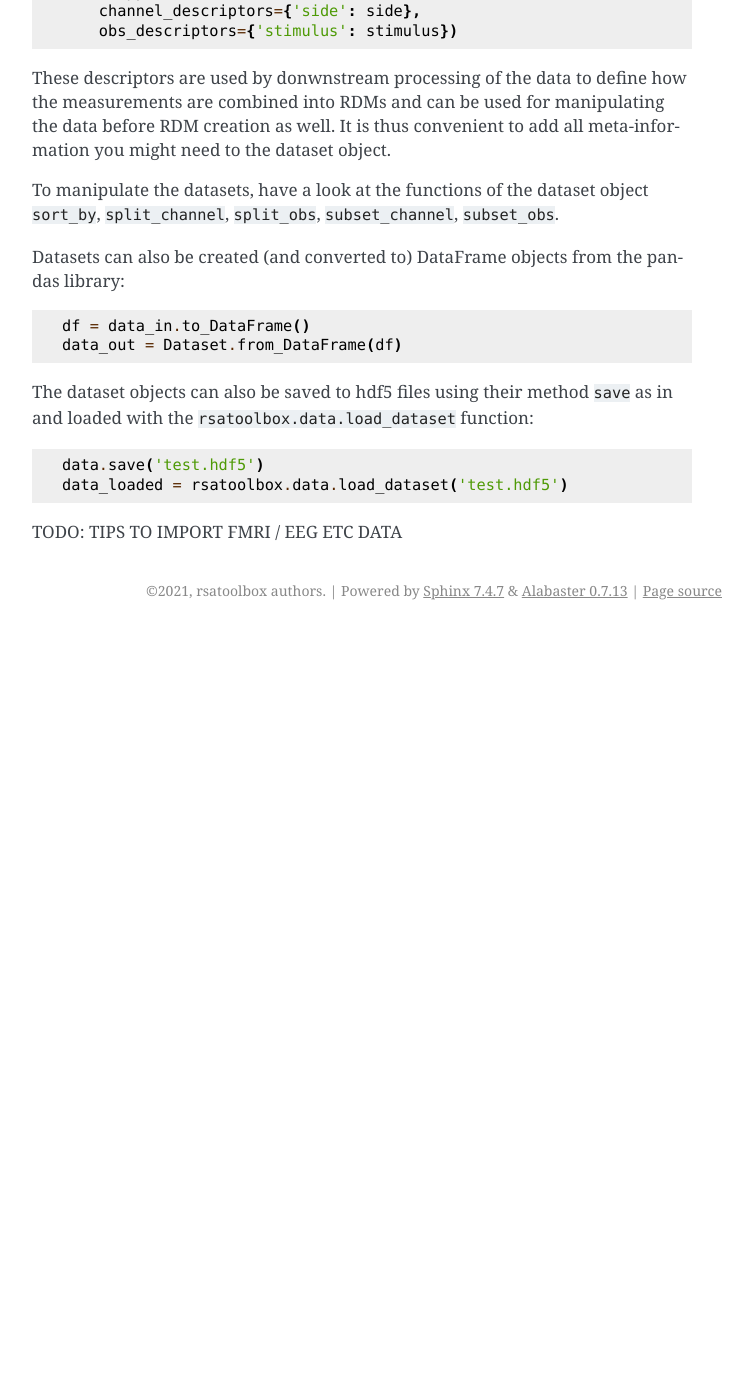
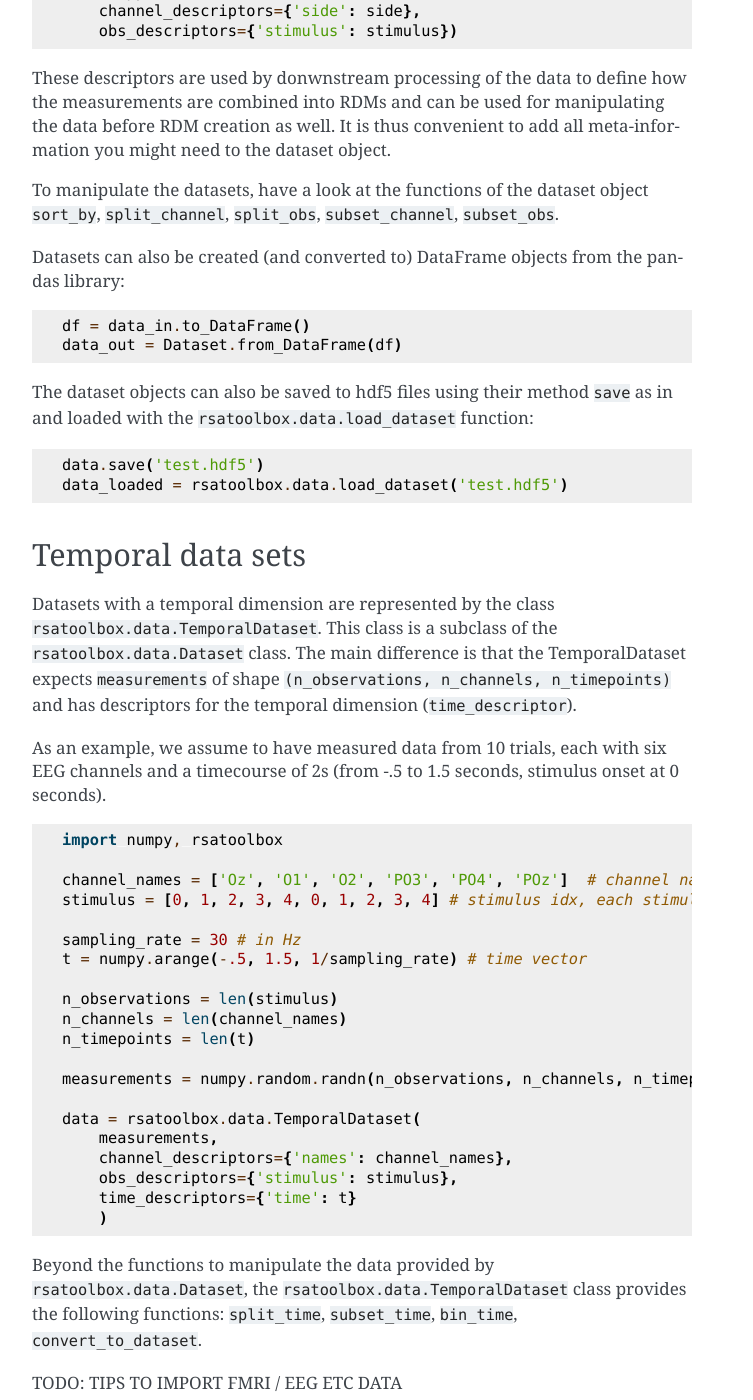
Before and after one commit to rsagroup/rsatoolbox, a Sphinx documentation site: the page built from docs/source/datasets.rst, in a window 1280 px wide and 1400 px high, scrolled down 664 px. Shown: the whole window, without its empty margins (388-1141 px from the left). Built offline with Sphinx 7.4.7, drawn with Linux system fonts in a browser that asks for light colours; pages that are not in the unit, such as notebooks, are missing from menus; before the commit the page ends 1294 px from its top, so only the background shows below that; some of the changed text lies outside the part shown.

Commit message:
added section on TemporalDataset

```diff
--- a/docs/source/datasets.rst
+++ b/docs/source/datasets.rst
@@ -49,5 +49,44 @@ The dataset objects can also be saved to hdf5 files using their method ``save``
     data_loaded = rsatoolbox.data.load_dataset('test.hdf5')
 
 
+.. _TemporalDatasets:
+
+Temporal data sets
+--------------------
+
+Datasets with a temporal dimension are represented by the class ``rsatoolbox.data.TemporalDataset``. This class is a subclass of the
+``rsatoolbox.data.Dataset`` class. The main difference is that the TemporalDataset expects ``measurements`` of shape
+``(n_observations, n_channels, n_timepoints)`` and has descriptors for the temporal dimension (``time_descriptor``).
+
+As an example, we assume to have measured data from 10 trials, each with six EEG channels and a timecourse of 2s
+(from -.5 to 1.5 seconds, stimulus onset at 0 seconds).
+
+
+.. code-block:: python
+
+    import numpy, rsatoolbox
+
+    channel_names = ['Oz', 'O1', 'O2', 'PO3', 'PO4', 'POz']  # channel names
+    stimulus = [0, 1, 2, 3, 4, 0, 1, 2, 3, 4] # stimulus idx, each stimulus was presented twice
+
+    sampling_rate = 30 # in Hz
+    t = numpy.arange(-.5, 1.5, 1/sampling_rate) # time vector
+
+    n_observations = len(stimulus)
+    n_channels = len(channel_names)
+    n_timepoints = len(t)
+
+    measurements = numpy.random.randn(n_observations, n_channels, n_timepoints)  # random data
+
+    data = rsatoolbox.data.TemporalDataset(
+        measurements,
+        channel_descriptors={'names': channel_names},
+        obs_descriptors={'stimulus': stimulus},
+        time_descriptors={'time': t}
+        )
+
+Beyond the functions to manipulate the data provided by ``rsatoolbox.data.Dataset``, the ``rsatoolbox.data.TemporalDataset`` class provides the following functions:
+``split_time``, ``subset_time``, ``bin_time``, ``convert_to_dataset``.
+
 
 TODO: TIPS TO IMPORT FMRI / EEG ETC DATA
```
